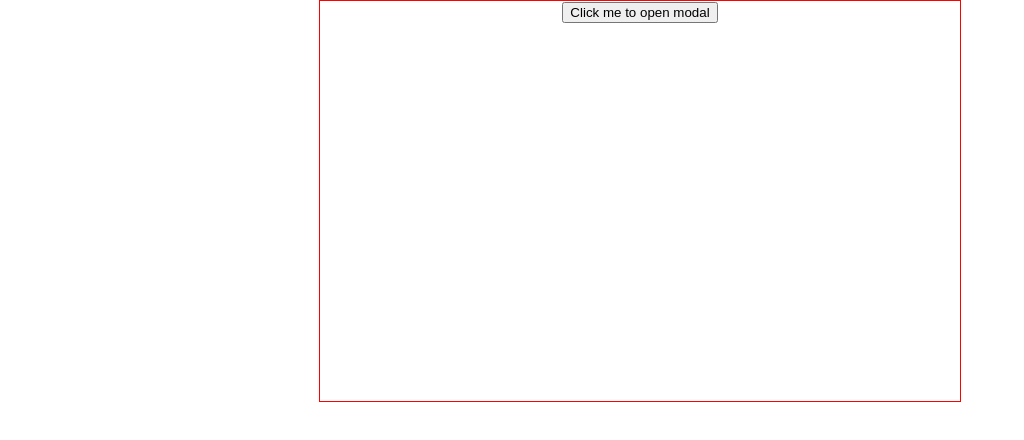
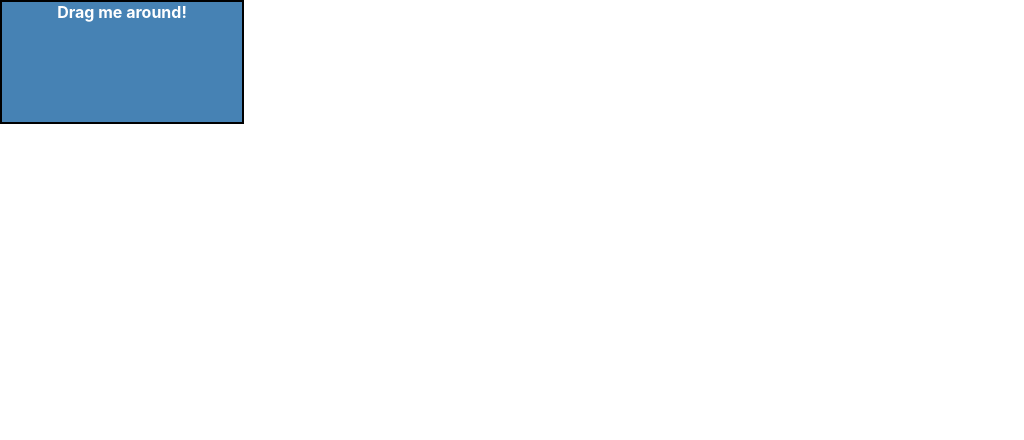
Before and after one commit to RCastilho91/coding_sandbox, a React (Create React App) app in the folder react-sandbox/: page / in a window 1280 px wide. Shown: the top 440 px of the page, without its empty margins (0-1024 px from the left). Built offline with nearby package versions, Linux system fonts and the light colour scheme.

Commit message:
Adding draggable divs

```diff
--- a/react-sandbox/src/App.css
+++ b/react-sandbox/src/App.css
@@ -16,3 +16,15 @@
   display: inline-block;
   border: 1px solid black;
 }
+
+.draggable {
+  background-color: steelblue;
+  position: absolute;
+  color: white;
+  font-weight: bolder;
+  text-align: center;
+  justify-content: center;
+  border: 2px solid black;
+  width: 240px;
+  height: 120px;
+}
--- a/react-sandbox/src/App.js
+++ b/react-sandbox/src/App.js
@@ -1,12 +1,12 @@
 import React from 'react';
 import './App.css';
-import PopUpPage from './components/pop-up/PopUpPage';
+import DraggableDiv from './components/draggable-divs/Draggable'
 
 function App() {
 
   return (
     <div className="App">
-      <PopUpPage />
+      <DraggableDiv />
     </div>
   );
 }
--- /dev/null
+++ b/react-sandbox/src/components/draggable-divs/Draggable.js
@@ -0,0 +1,33 @@
+import React, { Component } from 'react';
+
+class DraggableDiv extends Component {
+
+    constructor(props){
+        super(props);
+        this.state = {
+            xCoordinate: 0,
+            yCoordinate: 0
+        }
+
+        this.repositionDiv = this.repositionDiv.bind(this);
+
+    }
+
+    repositionDiv(x, y) {
+        this.setState({
+            xCoordinate: x,
+            yCoordinate: y,
+        });
+    }
+
+    render(){
+        return(
+            <div className="draggable">
+                Drag me around!
+            </div>
+        )
+    }
+
+}
+
+export default DraggableDiv
```
